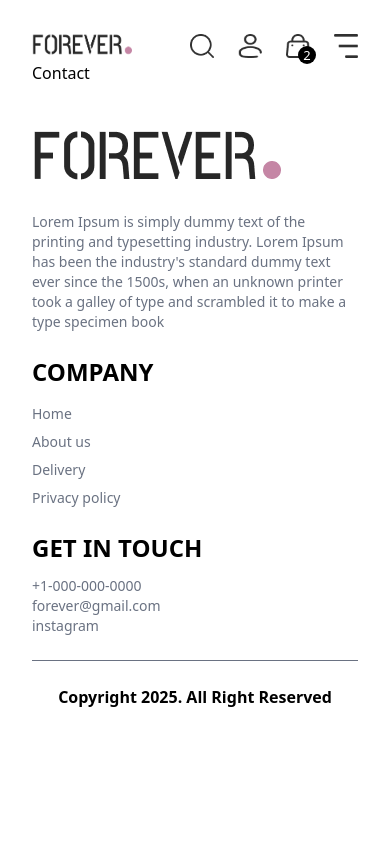
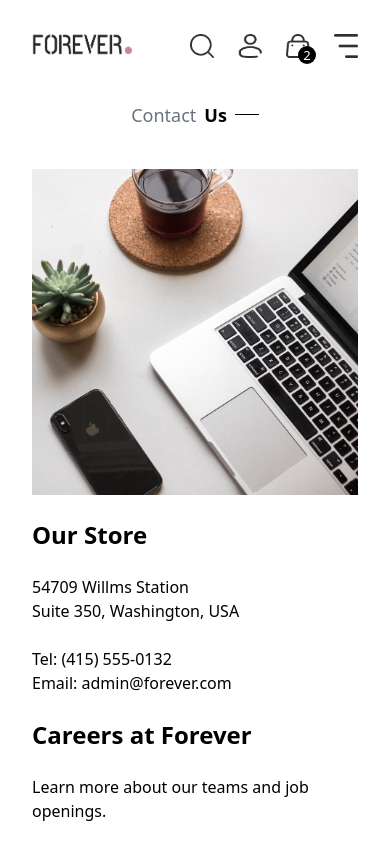
Before and after one commit to SalahHubb/forever-ecommerce, a React (Vite) app in the folder client/: page /contact in a window 390 px wide. Shown: the top 844 px of the page. Built offline with nearby package versions, Linux system fonts and the light colour scheme.

Commit message:
Add a responsive contact page

```diff
--- a/client/src/pages/Contact.jsx
+++ b/client/src/pages/Contact.jsx
@@ -1,7 +1,42 @@
 import React from "react";
+import Title from "../components/Title";
+import { assets } from "../assets/frontend_assets/assets";
+import NewsLetter from "../components/NewsLetter";
 
 const Contact = () => {
-  return <div>Contact</div>;
+  return (
+    <div>
+      <div className="flex justify-center my-10">
+        <Title text1={"Contact"} text2={"Us"} />
+      </div>
+
+      {/* body */}
+      <div className="flex flex-col space-y-6 md:flex-row md:justify-center md:space-x-6 md:space-y-0">
+        <img src={assets.contact_img} className="w-full md:max-w-1/3" />
+        <div className="flex flex-col space-y-6 items-start justify-center">
+          <p className="font-semibold  text-2xl">Our Store</p>
+
+          <div>
+            <p>54709 Willms Station</p>
+            <p>Suite 350, Washington, USA</p>
+          </div>
+
+          <div>
+            <p>Tel: (415) 555-0132</p>
+            <p>Email: admin@forever.com</p>
+          </div>
+
+          <p className="font-semibold text-2xl">Careers at Forever</p>
+
+          <p>Learn more about our teams and job openings.</p>
+
+          <button className="border-1 px-5 py-3">Explore Jobs</button>
+        </div>
+      </div>
+
+      <NewsLetter />
+    </div>
+  );
 };
 
 export default Contact;
```
